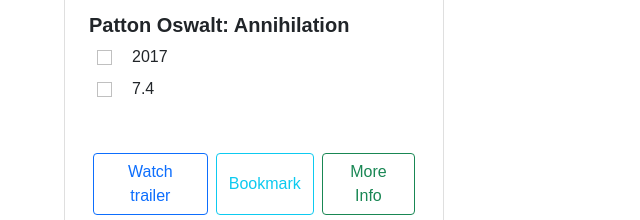
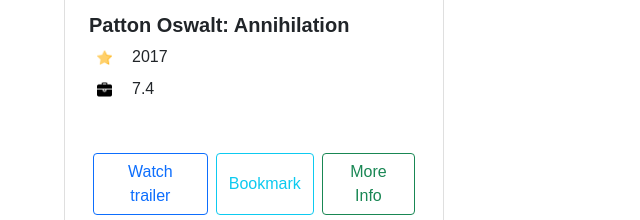
Before and after one commit to muza17/movies-js-bootstrap, a plain HTML site: page index.html in a window 1280 px wide. Shown: the part 487-707 px from the top of the page, 442-1082 px from the left. Drawn offline with nearby package versions, Linux system fonts and the light colour scheme.

Commit message:
add for each operation

```diff
--- a/js/main.js
+++ b/js/main.js
@@ -104,7 +104,7 @@ var list = document.querySelector( "#list");
       }
  ];
 
- for(const film  of movies){
+movies.forEach((film, index, array) => {
      var card = document.createElement("li");
      card.setAttribute("class", "col col-6 card right__card mb-3");
 
@@ -125,8 +125,7 @@ var list = document.querySelector( "#list");
      cardInfo1.classList.add( "m-2");
      var cardInfo1Img = document.createElement("img");
      cardInfo1Img.setAttribute( "class","card-icon");
-     //src??
-    //  cardInfo1Img.src = "";
+     cardInfo1Img.src = "./img/favourite.png";
      cardInfo1Img.style.width = "15px";
      cardInfo1Img.style.height = "15px";
 
@@ -139,8 +138,7 @@ var list = document.querySelector( "#list");
      cardInfo2.classList.add( "m-2");
      var cardInfo2Img = document.createElement("img");
      cardInfo2Img.setAttribute("class", "card-icon");
-     //src??
-     //  cardInfo2Img.src = "";
+      cardInfo2Img.src = "./img/portfolio-black-symbol.png";
      cardInfo2Img.style.width = "15px";
      cardInfo2Img.style.height = "15px";
 
@@ -191,4 +189,4 @@ var list = document.querySelector( "#list");
      list.appendChild(card);
 
 
- }
+ });
```
Also changed, not shown: index.html (+0 -2 lines).
